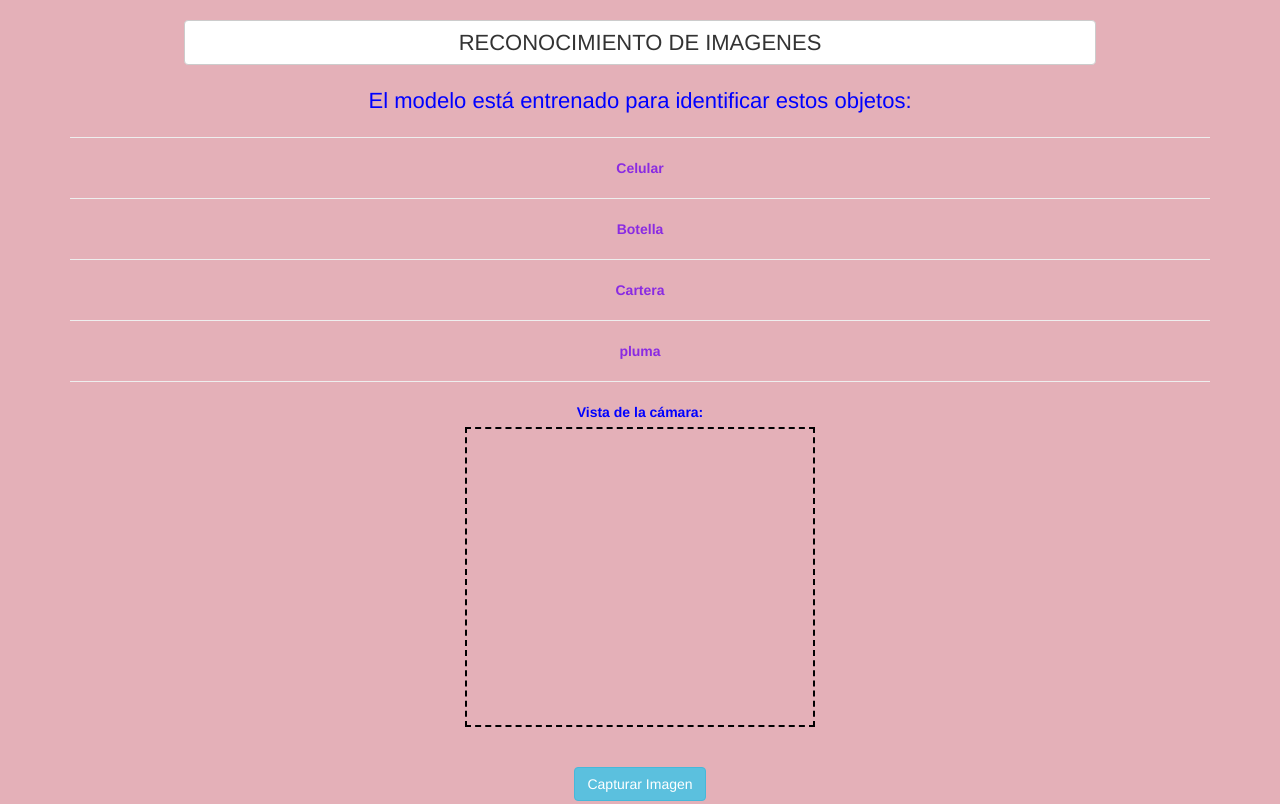
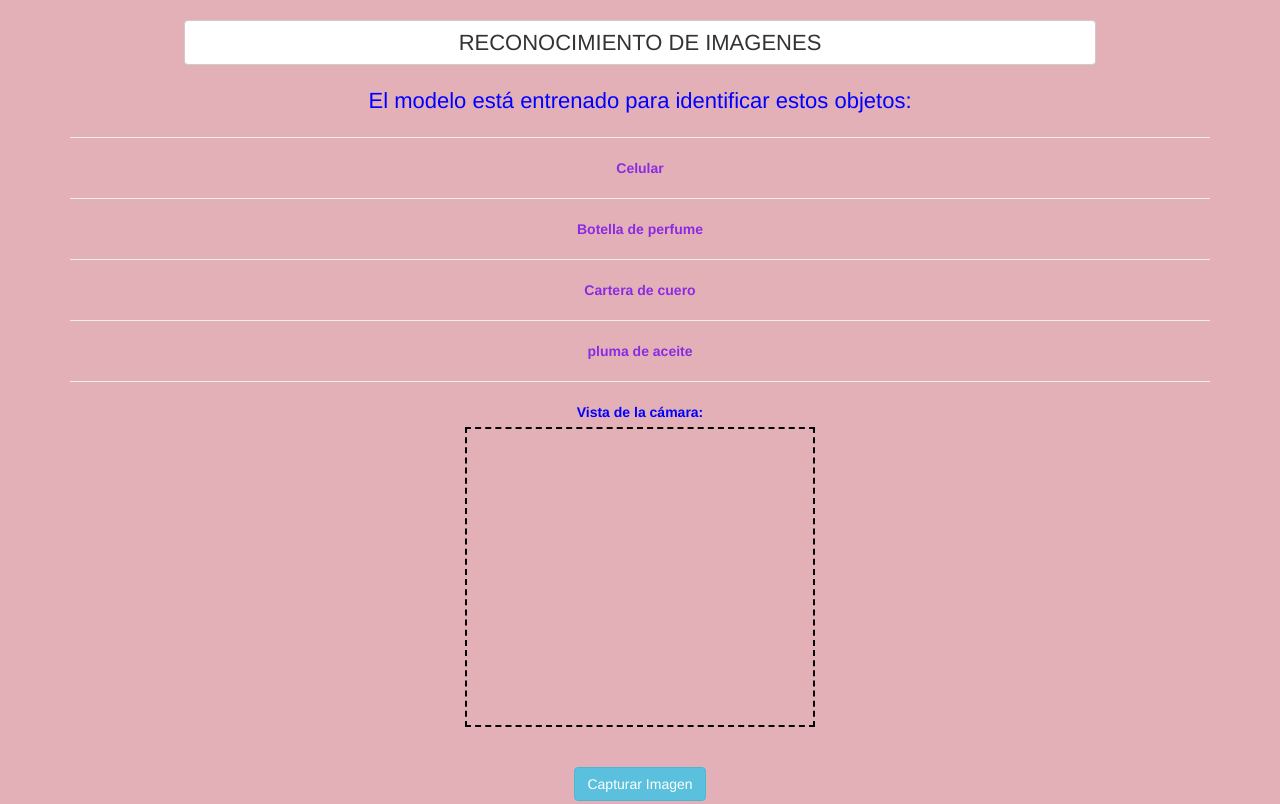
Before and after one commit to rachelsil/reconocimiento_objetos, a plain HTML site: page index.html in a window 1280 px wide. Shown: the top 804 px of the page. Drawn offline with nearby package versions, Linux system fonts and the light colour scheme; a script that the page names is missing.

Commit message:
Update index.html

```diff
--- a/index.html
+++ b/index.html
@@ -26,11 +26,11 @@
   <hr>
   Celular
   <hr>
-  Botella
+  Botella de perfume
   <hr>
-  Cartera
+  Cartera de cuero
   <hr>
-  pluma
+  pluma de aceite
   <hr>
  </b>
       <label>Vista de la cámara: </label>
```
